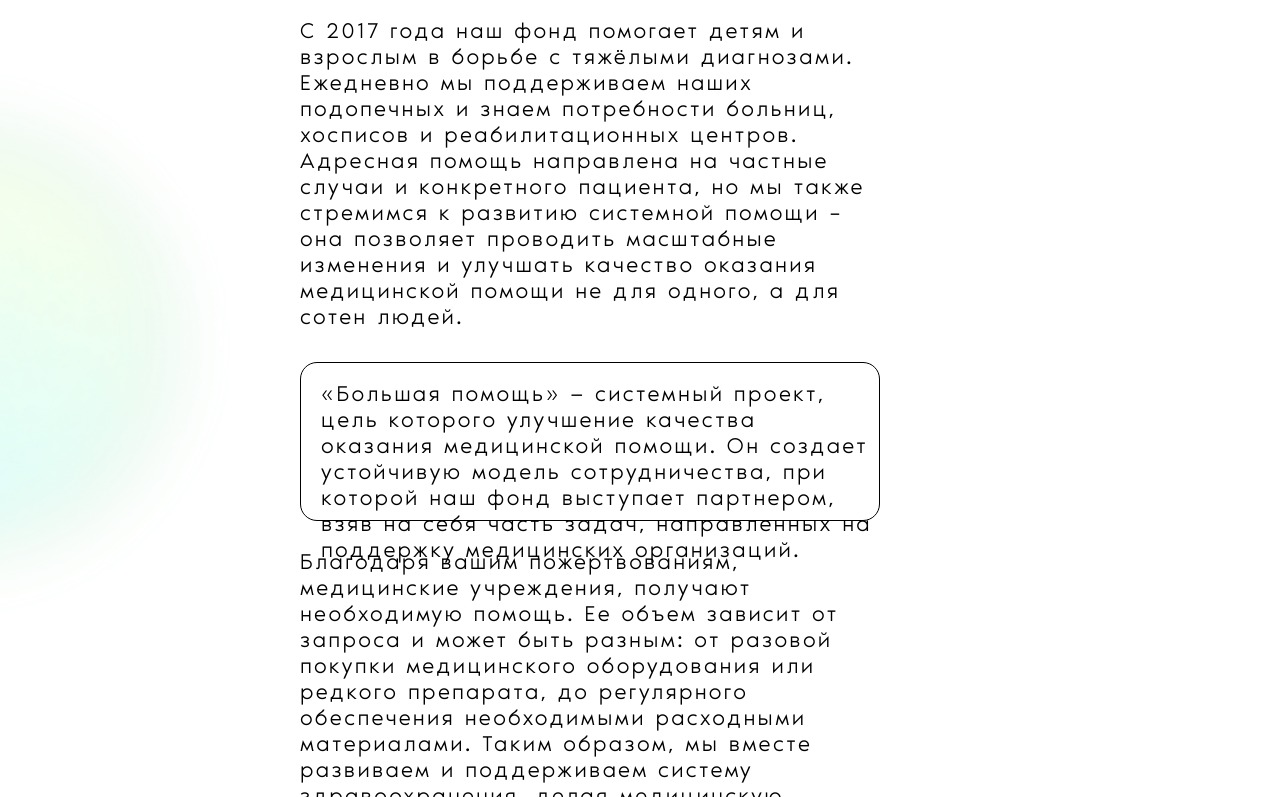
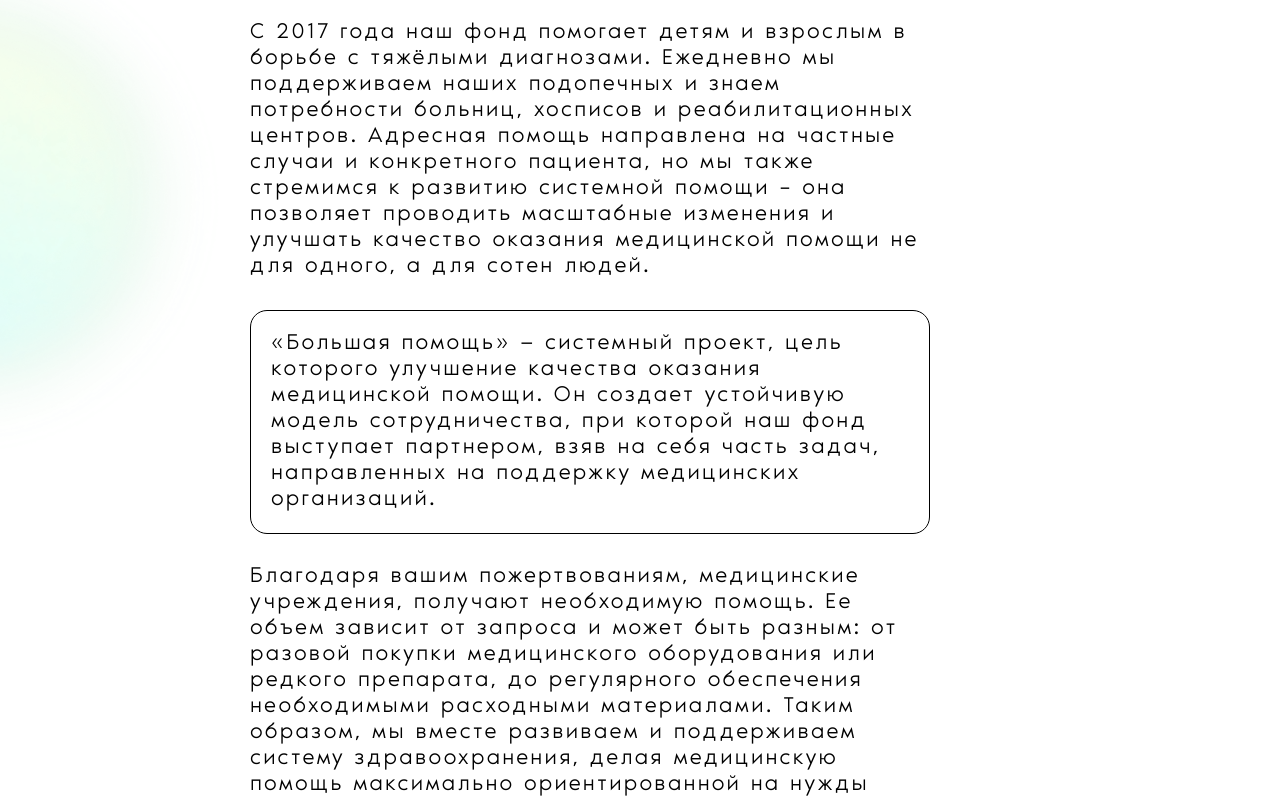
Before and after one commit to tootsieroll/bf_help, a website built with webpack: page src/index.html in a window 1280 px wide. Shown: the part 268-1065 px from the top of the page. Built offline with nearby package versions, Linux system fonts and the light colour scheme.

Commit message:
изменила стили

```diff
--- a/src/styles/blocks/_section-about.scss
+++ b/src/styles/blocks/_section-about.scss
@@ -4,20 +4,21 @@
     color: $text;
     padding: 50px 0 0 0;
     background-image: url(/src/images/about/spot1.png);
-    background-repeat:no-repeat;
-    background-size: 450px;
+    background-repeat: no-repeat;
+    background-position: 0 -50%;
+    background-size: 400px;
     overflow: hidden;
     }
 
     .about__title,
     .about__text {
     font-family: $font-family-base;
-    margin: 20px 400px 10px 300px;
+    margin: 20px 350px 10px 250px;
     }
 
     .about__text--border {
     border: 1px solid $text;
     border-radius: 17px;
-    height: 159px;
-    padding: 20px 0 0 20px;
+    max-height: 100%;
+    padding: 20px 20px 20px 20px;
     }
```
